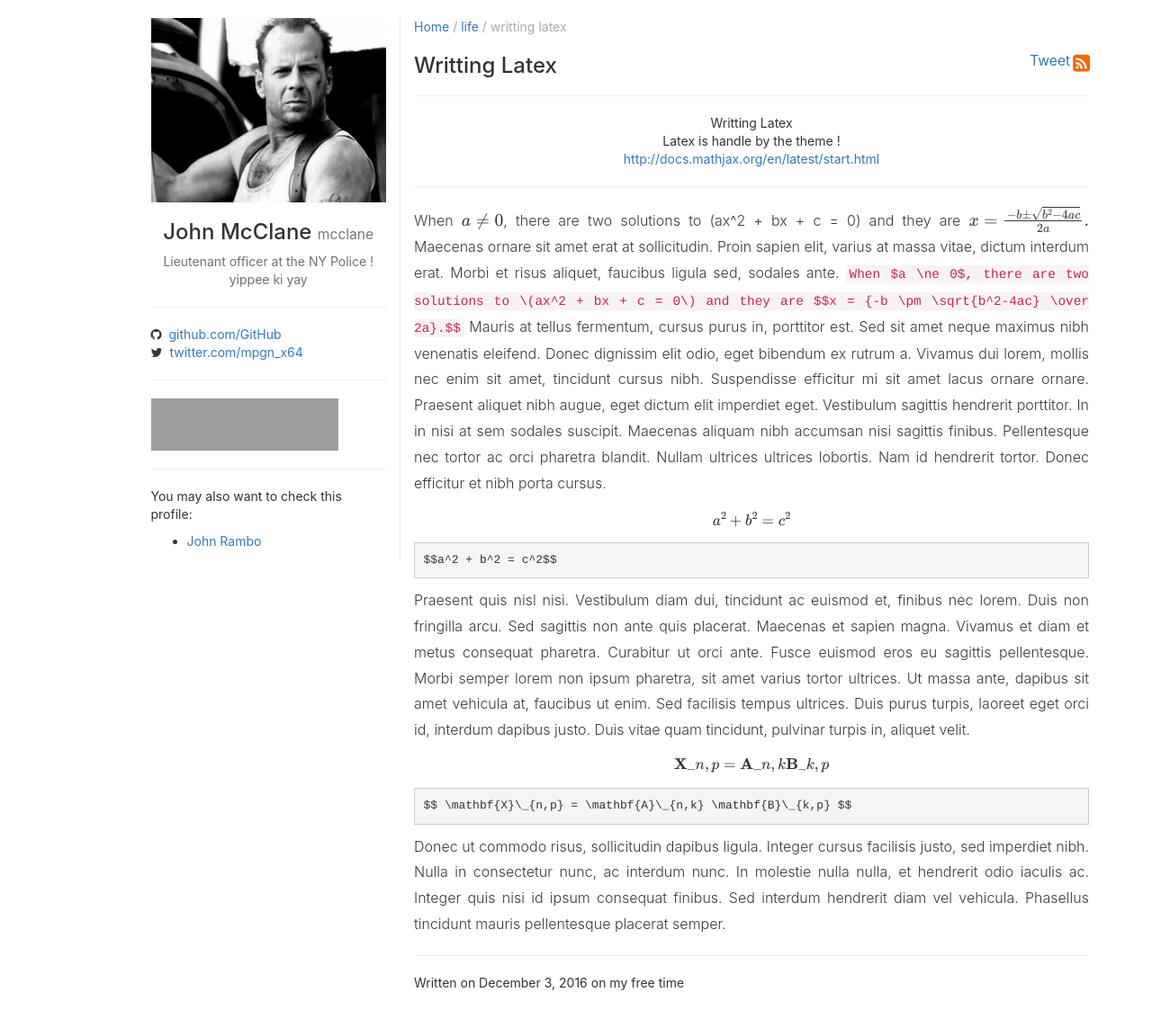
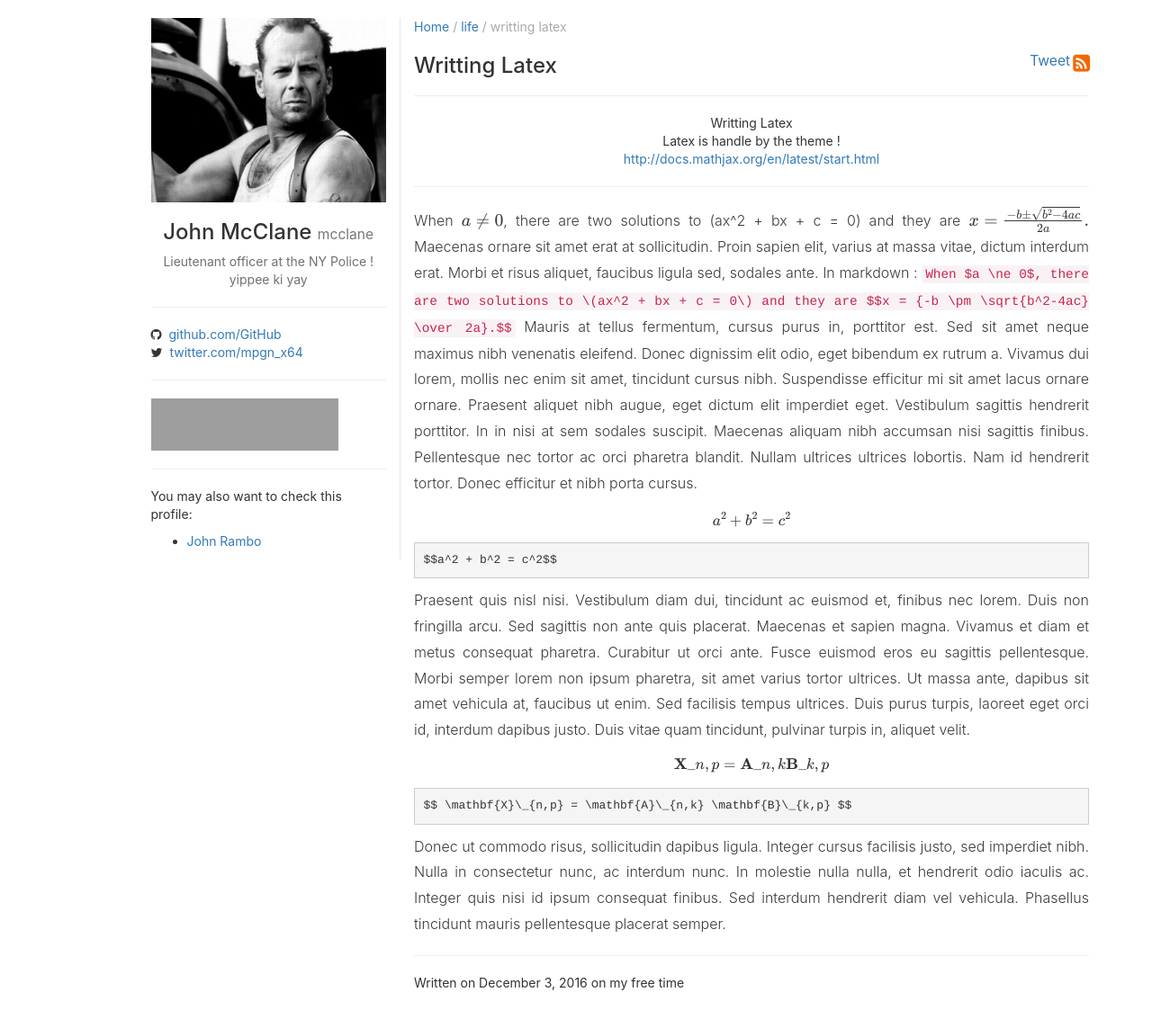
Before and after one commit to mpgn/copper-jekyll-theme, a Jekyll site: the page built from _posts/life/2016-12-03-Latex.md, in a window 1280 px wide. Shown: the whole page at 90% size. Built offline with Jekyll 4.4.1, drawn with Linux system fonts in a browser that asks for light colours; formulas are drawn with MathJax 3; comment, search, counter and statistics services are not loaded; grey boxes are pictures that could not be loaded.

Commit message:
Fix code page

```diff
--- a/_posts/life/2016-12-03-Latex.md
+++ b/_posts/life/2016-12-03-Latex.md
@@ -8,7 +8,7 @@ url_site: http://docs.mathjax.org/en/latest/start.html
 ---
 
 When $a \ne 0$, there are two solutions to \(ax^2 + bx + c = 0\) and they are
-$$x = {-b \pm \sqrt{b^2-4ac} \over 2a}.$$ Maecenas ornare sit amet erat at sollicitudin. Proin sapien elit, varius at massa vitae, dictum interdum erat. Morbi et risus aliquet, faucibus ligula sed, sodales ante. `When $a \ne 0$, there are two solutions to \(ax^2 + bx + c = 0\) and they are
+$$x = {-b \pm \sqrt{b^2-4ac} \over 2a}.$$ Maecenas ornare sit amet erat at sollicitudin. Proin sapien elit, varius at massa vitae, dictum interdum erat. Morbi et risus aliquet, faucibus ligula sed, sodales ante. In markdown : `When $a \ne 0$, there are two solutions to \(ax^2 + bx + c = 0\) and they are
 $$x = {-b \pm \sqrt{b^2-4ac} \over 2a}.$$` Mauris at tellus fermentum, cursus purus in, porttitor est. Sed sit amet neque maximus nibh venenatis eleifend. Donec dignissim elit odio, eget bibendum ex rutrum a. Vivamus dui lorem, mollis nec enim sit amet, tincidunt cursus nibh. Suspendisse efficitur mi sit amet lacus ornare ornare. Praesent aliquet nibh augue, eget dictum elit imperdiet eget. Vestibulum sagittis hendrerit porttitor. In in nisi at sem sodales suscipit. Maecenas aliquam nibh accumsan nisi sagittis finibus. Pellentesque nec tortor ac orci pharetra blandit. Nullam ultrices ultrices lobortis. Nam id hendrerit tortor. Donec efficitur et nibh porta cursus.
 
 $$a^2 + b^2 = c^2$$
```
Also changed, not shown: _posts/life/2016-12-03-Code.md (+3 -1 lines).
